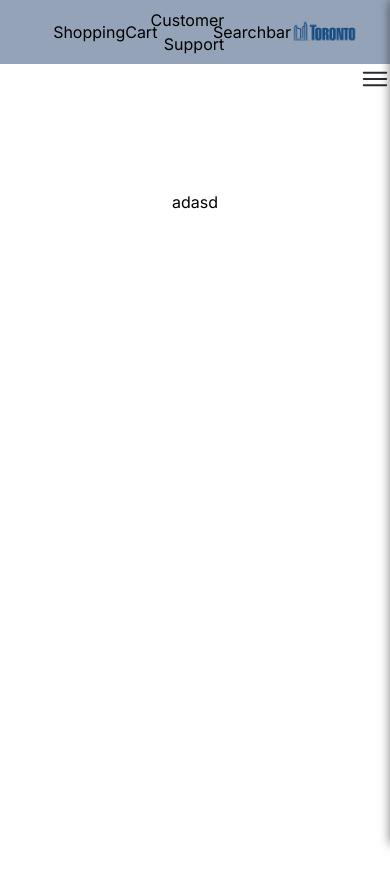
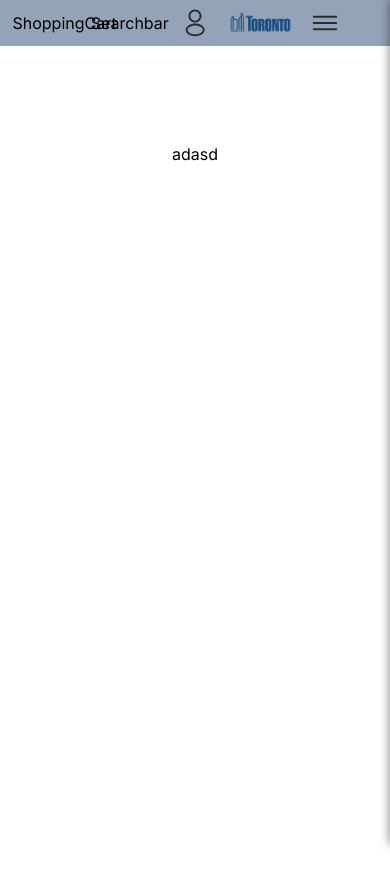
Before and after one commit to Erfan-Zr/ManiaTech, a Next.js app: page / in a window 390 px wide. Shown: the top 886 px of the page. Built offline with nearby package versions, Linux system fonts and the light colour scheme.

Commit message:
finished sidebar and fixed some other issues in ui still wip

```diff
--- a/app/(components)/MegaMenu.jsx
+++ b/app/(components)/MegaMenu.jsx
@@ -6,7 +6,7 @@ import Image from "next/image";
 
 const MegaMenu = () => {
   return (
-    <div className="hidden  flex-row gap-2 px-8 py-2  sm:flex">
+    <div className="hidden  flex-row gap-2 px-8 py-2  md:flex">
       {Menus.map((menu) => {
         return (
           <div key={menu.id} className="relatives group">
--- a/app/(components)/sidebar.css
+++ b/app/(components)/sidebar.css
@@ -34,3 +34,43 @@
   box-shadow: 0 0 10px rgba(0, 0, 0, 0.5);
   z-index: 50;
 }
+.menu {
+  transition: all 0.4s ease-in;
+  transition: margin ease-out 0.3s;
+}
+/* .show_item {
+  transition: all 0.4s ease-in;
+  transform: scale(1, 1);
+  opacity: 1;
+  transform-origin: top;
+  height: 100% !important;
+}
+
+.hide_item {
+  transition: all 0.4s ease-in;
+  transform: scale(1, 0);
+  opacity: 0;
+  transform-origin: top;
+  height: 0 !important;
+} */
+
+.show_item,
+.hide_item {
+  transition: all 0.4s ease-in, height 0.4s ease-in;
+  transform-origin: top;
+}
+
+.show_item {
+  transform: scale(1, 1);
+  opacity: 1;
+  height: 100% !important;
+  z-index: 50;
+}
+
+.hide_item {
+  transform: scale(1, 0);
+  position: relative;
+  opacity: 0;
+  height: 0 !important;
+  z-index: -1;
+}
--- a/app/(components)/sidebar.jsx
+++ b/app/(components)/sidebar.jsx
@@ -13,7 +13,7 @@ const Sidebar = () => {
   let [activeSubItemIndex, setActiveSubItemIndex] = useState(false);
 
   return (
-    <div className="sm:hidden">
+    <div className="md:hidden">
       <Image
         src={MenuIcon}
         width={30}
@@ -28,6 +28,7 @@ const Sidebar = () => {
         onClick={() => {
           setShowMenu(false);
           setActiveItemIndex();
+          setActiveSubItemIndex();
         }}
       ></div>
 
@@ -37,7 +38,7 @@ const Sidebar = () => {
           e.preventDefault();
         }}
       >
-        <div className="py-4">
+        <div className="py-4 menu">
           {Menus.map((menu, index) => (
             <div key={menu.id}>
               <div
@@ -63,9 +64,12 @@ const Sidebar = () => {
                   }
                 />
               </div>
-              <div className="bg-slate-200">
-                {activeItemIndex === index &&
-                  menu.items.map((item, itemIndex) => {
+              <div
+                className={
+                  index === activeItemIndex ? "show_item" : "hide_item"
+                }
+              >
+                {menu.items.map((item, itemIndex) => {
                   return (
                     <div key={item.id}>
                       <div
@@ -78,7 +82,6 @@ const Sidebar = () => {
                           }
                         }}
                       >
-                          {console.log(activeSubItemIndex, itemIndex)}
                         <h3>{item.title}</h3>
                         {item.subItems?.length > 0 && (
                           <Image
@@ -94,9 +97,14 @@ const Sidebar = () => {
                           />
                         )}
                       </div>
-                        <div className="bg-slate-300">
-                          {activeSubItemIndex === itemIndex &&
-                            item.subItems?.length > 0 &&
+                      <div
+                        className={
+                          itemIndex === activeSubItemIndex
+                            ? "show_item"
+                            : "hide_item"
+                        }
+                      >
+                        {item.subItems?.length > 0 &&
                           item.subItems.map((subItem) => {
                             return (
                               <div
--- a/app/layout.js
+++ b/app/layout.js
@@ -14,7 +14,6 @@ export default function RootLayout({ children }) {
     <html lang="en">
       <body className={inter.className}>
         <Header />
-        <Sidebar />
         {children}
       </body>
     </html>
--- a/app/layouts/header.jsx
+++ b/app/layouts/header.jsx
@@ -2,12 +2,15 @@ import Image from "next/image";
 import React from "react";
 import logo from "@/public/logo.png";
 import { MegaMenu, Searchbar, ShoppingCart } from "../(components)";
+import { Sidebar } from ".";
+import profile from "@/public/icons/profile.svg";
 
 const Header = () => {
   return (
     <div className="flex-col sticky top-0 justify-center items-center">
       <div className="flex-col bg-slate-400 justify-center items-center">
-        <div className="grid grid-cols-4 items-center  py-2  px-8 w-[85%]">
+        <div className="grid grid-cols-5 items-center py-2 px-8 max-md:justify-items-center">
+          <Sidebar />
           <Image
             src={logo}
             alt="ManiaTech"
@@ -15,13 +18,20 @@ const Header = () => {
             height={50}
             priority={true}
           />
+          <Image
+            src={profile}
+            alt="profile icon"
+            width={30}
+            height={30}
+            priority={true}
+            className=""
+          />
           <Searchbar />
-          <p>Customer Support </p>
+          <p className="max-md:hidden">Customer Support </p>
           <ShoppingCart />
           {/* <Image src="" /> */}
         </div>
       </div>
-
       <MegaMenu />
     </div>
   );
```
Also changed, not shown: public/icons/profile.svg (added), public/icons/user-square.svg (added). Lines whose indentation alone changed are shown as unchanged.
